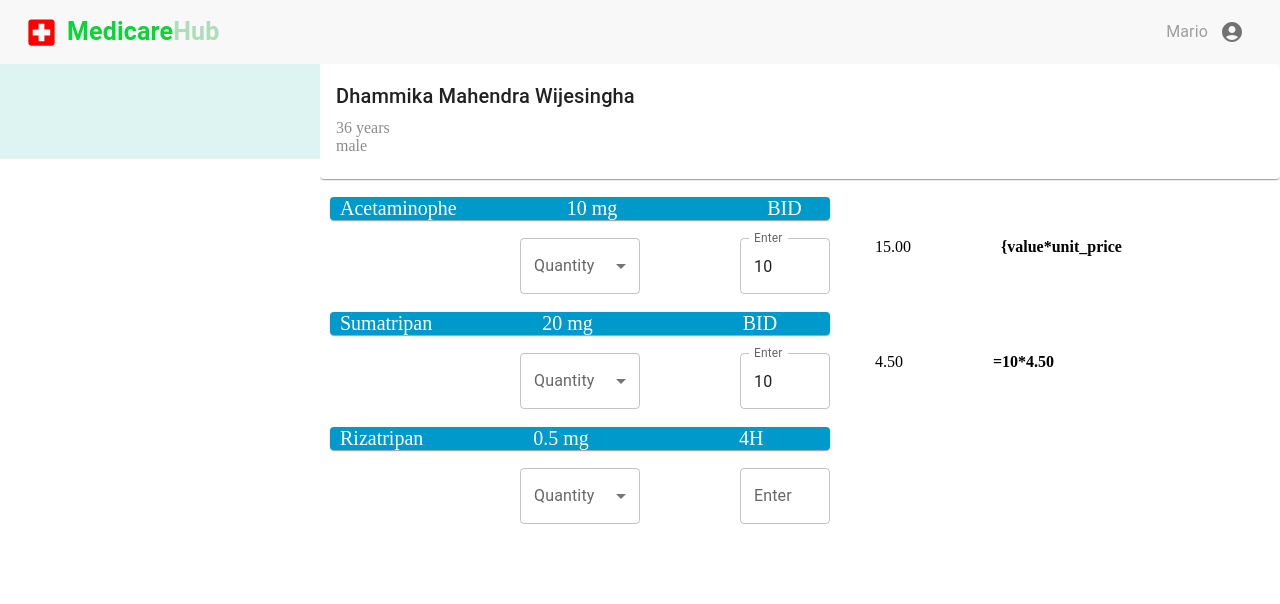
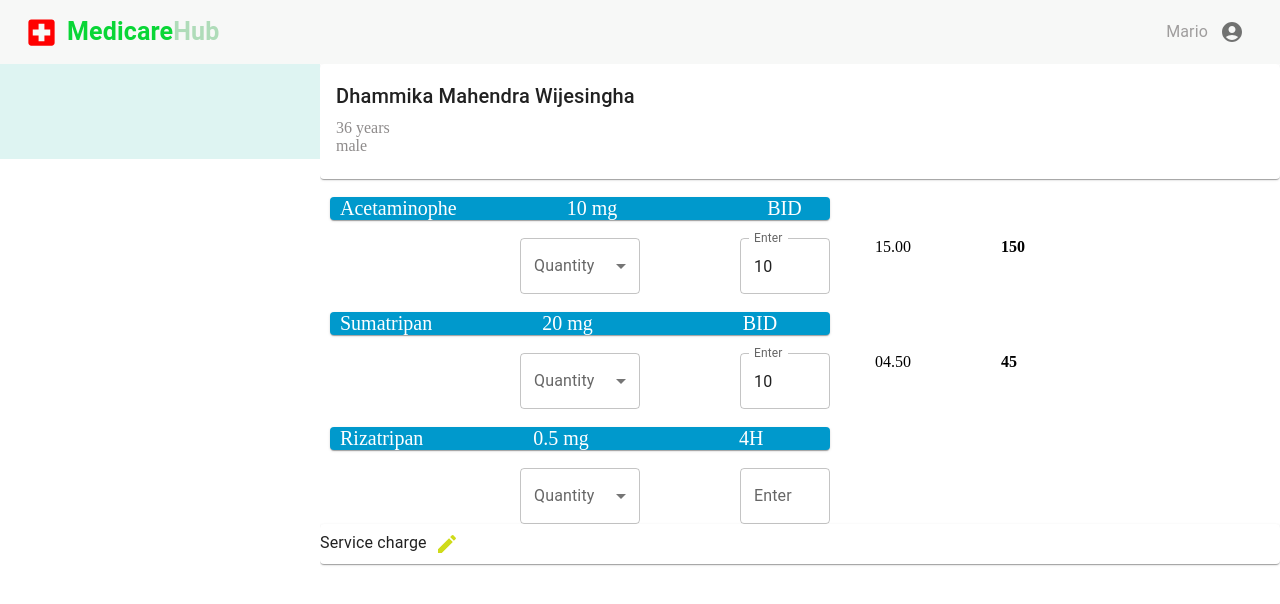
Before and after one commit to Bistec-UOM/MedicareHub_front, a React (Create React App) app in the folder front/: page /pharm in a window 1280 px wide. Shown: the top 604 px of the page. Built offline with nearby package versions, Linux system fonts and the light colour scheme.

Commit message:
new changes to pharmacy page

```diff
--- a/front/src/pages/Pharmacy.js
+++ b/front/src/pages/Pharmacy.js
@@ -1,6 +1,5 @@
 import React, { useEffect } from 'react'
 import {SidebarContainer,SidebarTop,SidebarList} from '../components/sidebar/Sidebar'
-
 import Navbar from '../components/navbar/Navbar'
 import { Grid,Card, Typography, CardContent } from '@mui/material'
 import FormControl from '@mui/material/FormControl';
@@ -10,8 +9,8 @@ import Select from '@mui/material/Select';
 import Box from '@mui/material/Box';
 import TextField from '@mui/material/TextField'
 import '../components/CustomScroll.css'
-
-
+import EditIcon from '@mui/icons-material/Edit';
+import IconButton from '@mui/material/IconButton';
 
 
 export default function Pharmacy() {
@@ -28,8 +27,8 @@ const handleChange = (event,no) => {
     setSelectedQuantities(newQuantities);
 };
 
-const medicine =[{name:"Acetaminophe",quantity:"10",hour:"BID",value:"10",unit_price:"15.00",fullprice:"{value*unit_price"},
-             {name:"Sumatripan",quantity:"20",hour:"BID",value:"10",unit_price:"4.50",fullprice:"=10*4.50"},
+const medicine =[{name:"Acetaminophe",quantity:"10",hour:"BID",value:"10",unit_price:"15.00",fullprice:"150"},
+             {name:"Sumatripan",quantity:"20",hour:"BID",value:"10",unit_price:"04.50",fullprice:"45"},
              {name:"Rizatripan",quantity:"0.5",hour:"4H",value:"",unit_price:"",fullprice:""},
 ];
 
@@ -114,7 +113,19 @@ const result = 10 * 15
         </Grid>
       ))}
       </div>
+      <Card></Card>
+       <Card>
 
+        <Typography>Service charge
+        <IconButton aria-label="edit" color='secondary'
+        sx={{color:'#CFDB1A'}}>
+      <EditIcon />
+    </IconButton>
+        </Typography>
+
+
+
+       </Card>
 
       </Grid>
 
```
